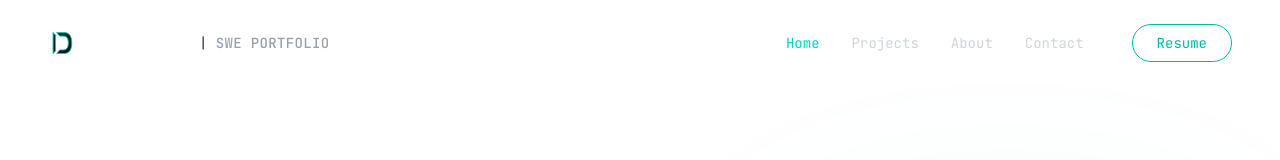
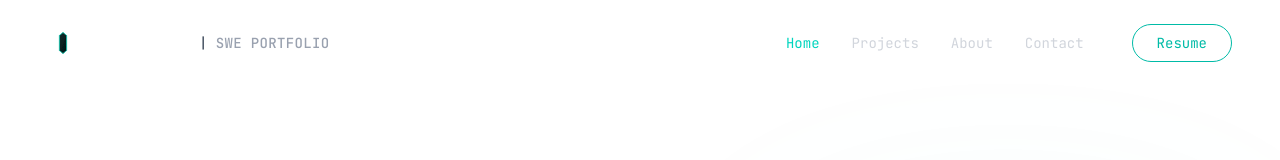
Before and after one commit to daanhoedjes/portfolio, a Next.js app: page / in a window 1280 px wide. Shown: the top 160 px of the page. Built offline with nearby package versions, Linux system fonts and the light colour scheme.

Commit message:
refactor: update Logo component

```diff
--- a/app/components/ui/Logo.tsx
+++ b/app/components/ui/Logo.tsx
@@ -22,18 +22,9 @@ export default function Logo() {
       </defs>
 
       <g filter="url(#neon-glow)">
-        {/* Left Faceted Bar */}
+        {/* Vertical Bar */}
         <path
-          d="M 17 15 L 25 24 L 25 76 L 17 85 Z"
-          fill="url(#core-gradient)"
-          stroke="#2dd4bf"
-          strokeWidth="2.5"
-          strokeLinejoin="round"
-        />
-
-        {/* Outer D Curve with internal faceted cut */}
-        <path
-          d="M 29 15 L 53 15 C 71 15 79 28 79 50 C 79 72 71 85 53 85 L 29 85 L 39 73 L 53 73 C 63 73 68 64 68 50 C 68 36 63 27 53 27 L 39 27 Z"
+          d="M 50 15 L 62 25 L 62 75 L 50 85 L 38 75 L 38 25 Z"
           fill="url(#core-gradient)"
           stroke="#2dd4bf"
           strokeWidth="2.5"
```
